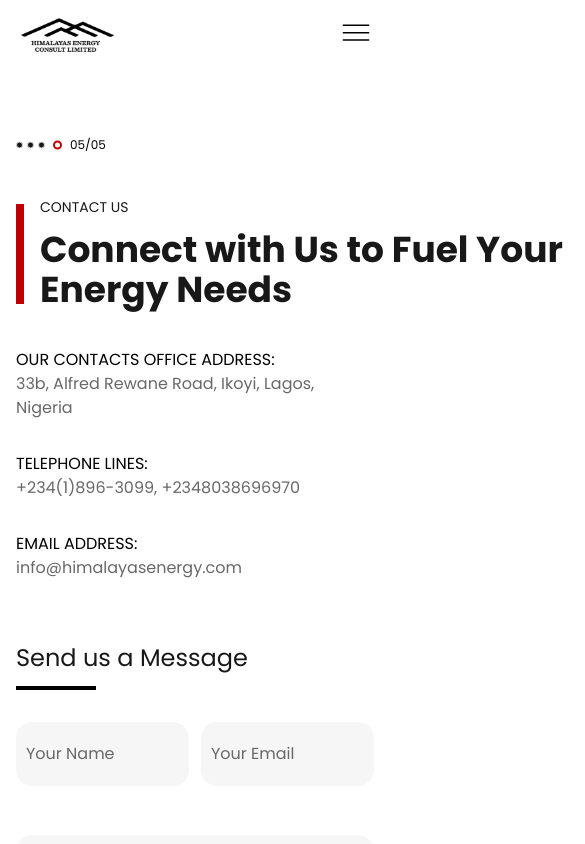
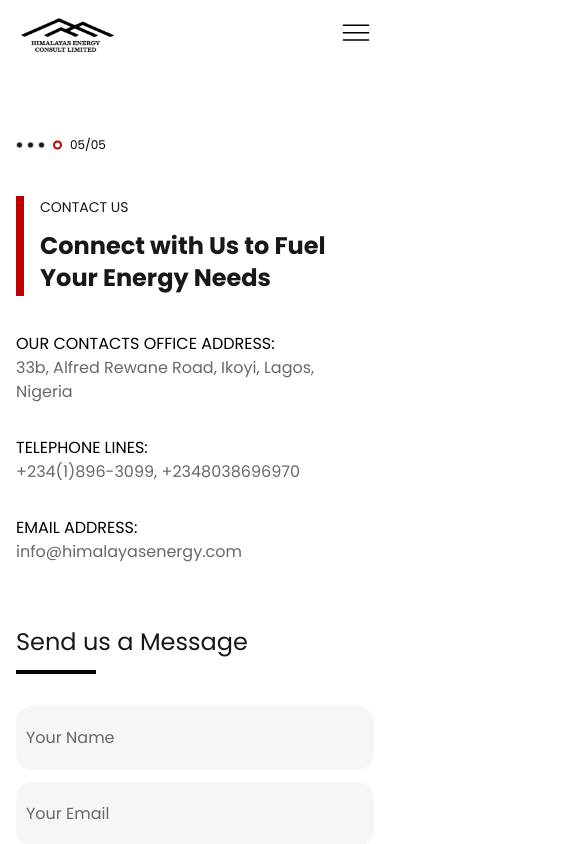
Before and after one commit to stainlezzking/himalayas-energy, a Next.js app: page /contact in a window 390 px wide. Shown: the top 844 px of the page, 585 px wide, since content can reach past the window. Built offline with nearby package versions, Linux system fonts and the light colour scheme.

Commit message:
completed the contact page responsiveness

```diff
--- a/app/contact/page.jsx
+++ b/app/contact/page.jsx
@@ -19,9 +19,9 @@
         </span>
         <div className="relative gap-x-6 items-center">
           <span className="bg-primary block absolute top-1/2 -translate-y-1/2 w-2 h-[100px]"></span>
-          <div className="space-y-3 ps-6 w-[630px]">
+          <div className="space-y-3 ps-6 w-[630px] max-w-full">
             <h4 className=" text-[14px]">CONTACT US</h4>
-            <h1 className="text-4xl font-bold">Connect with Us to Fuel Your Energy Needs</h1>
+            <h1 className="text-2xl sm:text-4xl font-bold">Connect with Us to Fuel Your Energy Needs</h1>
           </div>
         </div>
         <div className="mt-[38px] space-y-[62px]">
@@ -45,16 +45,12 @@
               <span className="bg-black block h-1 w-20"></span>
             </div>
             <div className="space-y-[49px] max-w-[665px]">
-              <div className="grid grid-cols-2 gap-x-3">
+              <div className="grid grid-cols-1 sm:grid-cols-2 gap-3">
                 <div className="col-span-1">
                   <input type="text" className="px-[10px] rounded-2xl w-full py-[20px] bg-[#F6F6F6] placeholder:text-body1" placeholder="Your Name" />
                 </div>
                 <div className="col-span-1">
-                  <input
-                    type="text"
-                    className="px-[10px] rounded-2xl w-full py-[20px] bg-[#F6F6F6] placeholder:text-body1"
-                    placeholder="Your Email"
-                  />
+                  <input type="text" className="px-[10px] rounded-2xl w-full py-[20px] bg-[#F6F6F6] placeholder:text-body1" placeholder="Your Email" />
                 </div>
               </div>
               <textarea
--- a/app/page.jsx
+++ b/app/page.jsx
@@ -27,7 +27,7 @@
         <div className="relative pt-[27px] pb-[120px] sm:min-h-screen max-w-full w-screen bg-[url('/banner.png')] bg-cover bg-no-repeat before:block before:absolute before:top-0 before:left-0 before:w-full before:h-full before:bg-black/50">
           <div className="pageMargin relative">
             <Navbar whiteShade={true} />
-            <div id="caption" className="max-w-[660px] max-sm:my-28 max-lg:my-[73px] space-y-[54px]">
+            <div id="caption" className="max-w-[660px] max-sm:my-28 my-[73px] space-y-[54px]">
               <span className="flex gap-x-2 items-center ">
                 <svg width="29" height="8" viewBox="0 0 29 8" fill="none">
                   <circle cx="3.5" cy="4" r="3" fill="#181818" stroke="#D9D9D9" />
--- a/components/navbar.jsx
+++ b/components/navbar.jsx
@@ -11,7 +11,9 @@
     <nav className="max-lg:block flex justify-between items-center md:h-[210px] lg:h-[105px]">
       <div className="flex justify-between items-center">
         <div className="max-w-[162px]">
-          <Image src={whiteShade ? Whitelogo : Blacklogo} alt="The logo of Himalayas Consult" width="162" className="w-full max-sm:w-[100px]" />
+          <a href="/" className="block w-full">
+            <Image src={whiteShade ? Whitelogo : Blacklogo} alt="The logo of Himalayas Consult" width="162" className="w-full max-sm:w-[100px]" />
+          </a>
         </div>
         <span className="p-1 block cursor-pointer md:hidden" onClick={() => setOpen(true)}>
           <svg className="w-7" viewBox="0 0 18 12" fill="none">
```
